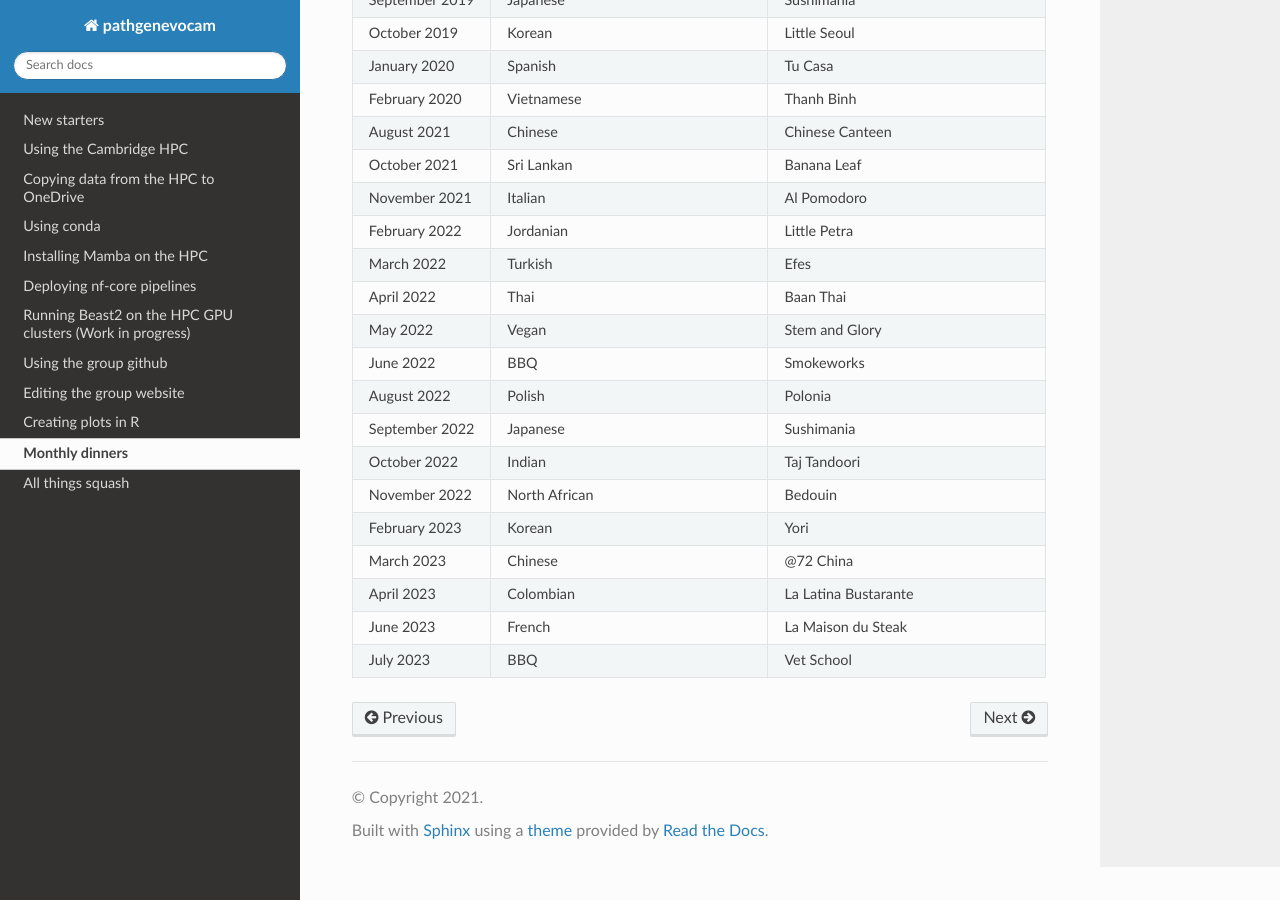
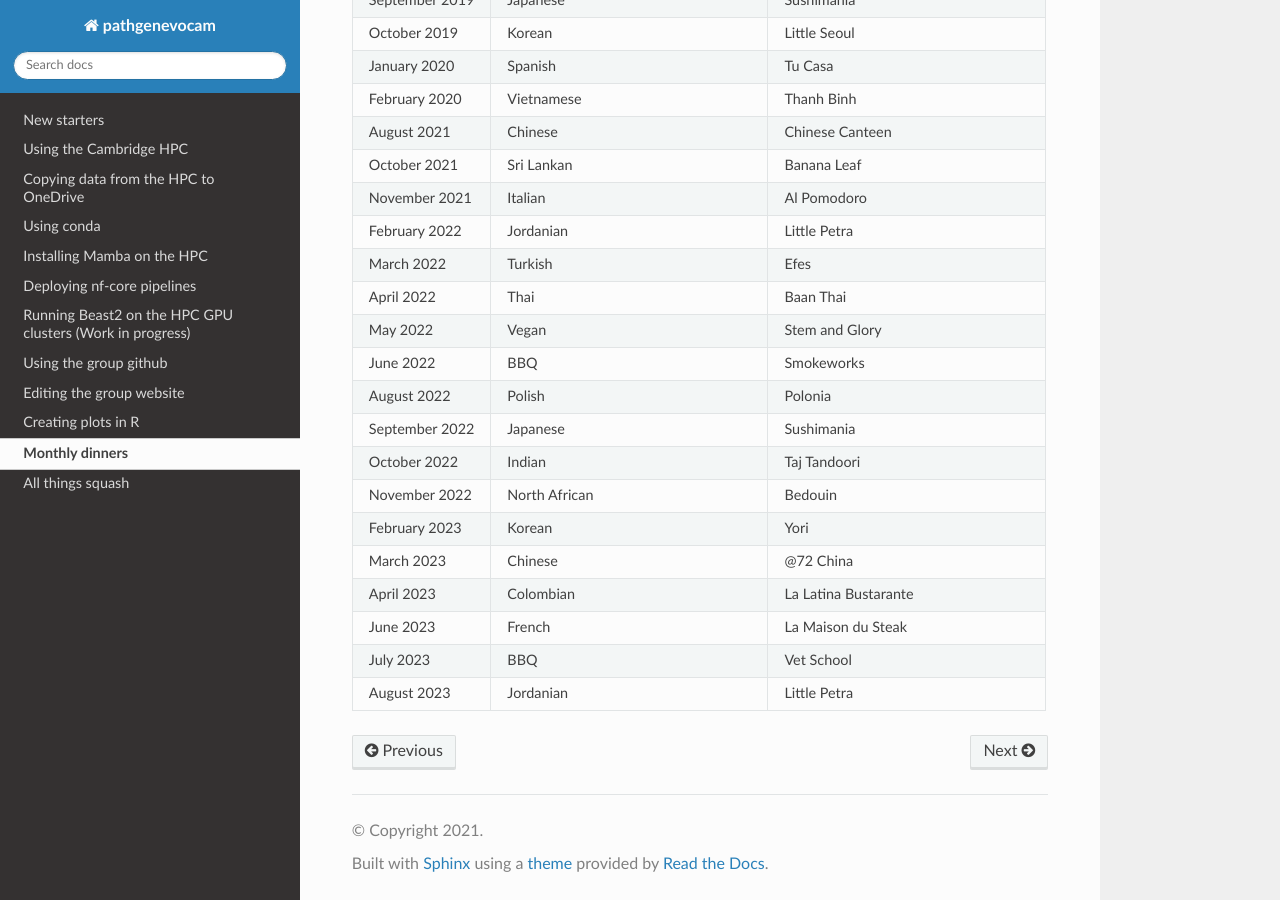
Before and after one commit to pathgenevocam/readthedocs, a Sphinx documentation site: the page built from docs/source/dinners.rst, in a window 1280 px wide and 900 px high, scrolled down 773 px. Built offline with Sphinx 7.4.7 and the Read the Docs theme 2.0.0, drawn with Linux system fonts in a browser that asks for light colours.

Commit message:
update dinners

```diff
--- a/docs/source/dinners.rst
+++ b/docs/source/dinners.rst
@@ -109,3 +109,6 @@ is as follows:
    * - July 2023
      - BBQ
      - Vet School
+   * - August 2023
+     - Jordanian
+     - Little Petra
```
